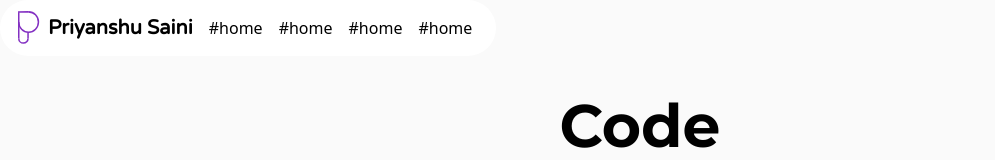
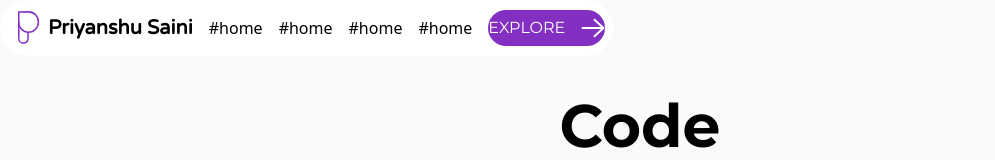
Before and after one commit to priyanshusaini105/priyanshu-saini, a Next.js app: page / in a window 1280 px wide. Shown: the top 160 px of the page, without its empty margins (0-995 px from the left). Built offline with nearby package versions, Linux system fonts and the light colour scheme; a web font is replaced by a local one.

Commit message:
Create Wobble Button

```diff
--- a/src/components/Navbar.tsx
+++ b/src/components/Navbar.tsx
@@ -1,6 +1,7 @@
 import { NavItem } from "@/types";
 import Image from "next/image";
 import Link from "next/link";
+import { WobbleButton } from ".";
 
 export const Navbar = () => {
   const navItems: NavItem[] = [
@@ -41,7 +42,9 @@ export const Navbar = () => {
             );
           })}
         </ul>
-        <div></div>
+        <Link href="#explore" className="rounded-full">
+          <WobbleButton title='Explore' textStyle={{fontSize:'1rem'}}/>
+        </Link>
       </div>
     </nav>
   );
--- /dev/null
+++ b/src/components/WobbleButton.tsx
@@ -0,0 +1,85 @@
+'use client'
+import { motion } from 'framer-motion'
+import Image from 'next/image';
+import React, { CSSProperties, FC } from 'react'
+
+interface Props {
+    className?:string,
+    children?: React.ReactNode,
+    title?:string,
+    textStyle?:CSSProperties,
+    type:'lg'|'md'|'sm'
+}
+
+export const WobbleButton:FC<Props> = ({className,children,title,textStyle,type}) => {
+
+  const size={
+    lg:'w-48 h-48',
+    md:'w-32 h-32',
+    sm:'w-24 h-24'
+  }
+
+    const div1Variants = {
+        initial: { scaleX: 1, scaleY: 1 },
+        hover: { scaleX: 1.03, scaleY: 0.98 ,transition:{type:'spring'}},
+      };
+
+      const span1Variants = {
+        initial: { x: 0 },
+        hover: { x: "100%", transition: { delay: 0.3 } },
+      };
+
+      const span2Variants = {
+        initial: { x: 0 },
+        hover: { x: "100%", transition: { delay: 0.5 ,type:'spring'} },
+      };
+
+      const wobbleVariants = {
+        hover: {
+          x: [0, -10, 10, -10, 10, 0],
+          transition: { type: "spring", stiffness: 200, damping: 10 },
+        },
+      };
+
+
+  return (
+    <div>
+          <motion.div
+            className="rounded-full bg-[#8330C2] overflow-hidden relative"
+            variants={div1Variants}
+            whileHover="hover"
+          >
+            <motion.span
+              className="absolute w-full h-full bg-purple-600 -left-full block rounded-full"
+              variants={span1Variants}
+            >
+              <motion.div
+                className="w-full h-full"
+                variants={wobbleVariants}
+                whileHover="hover"
+              ></motion.div>
+            </motion.span>
+            <motion.span
+              className="absolute w-full h-full bg-purple-500 -left-full block rounded-full"
+              variants={span2Variants}
+            >
+              <motion.div
+                className="w-full h-full"
+                variants={wobbleVariants}
+                whileHover="hover"
+              ></motion.div>
+            </motion.span>
+            <span className={`text-white flex ${size[type]} gap-4 items-center justify-around z-50 relative`}>
+              <span className="text-3xl uppercase font-mont " style={textStyle}>{title??children} </span>
+              <Image
+                src="/icons/arrow-right.svg"
+                width={24}
+                height={24}
+                alt="Arrow right"
+                className="invert"
+              />
+            </span>
+          </motion.div>
+        </div>
+  )
+}
--- a/src/components/index.ts
+++ b/src/components/index.ts
@@ -3,3 +3,4 @@ export * from './About'
 export * from './BgVideo'
 export * from './Navbar'
 export * from './Hero2'
+export * from './WobbleButton'
```
